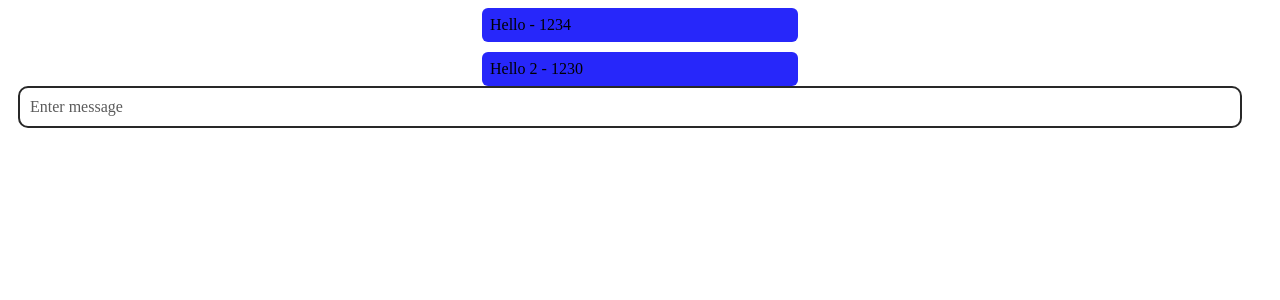
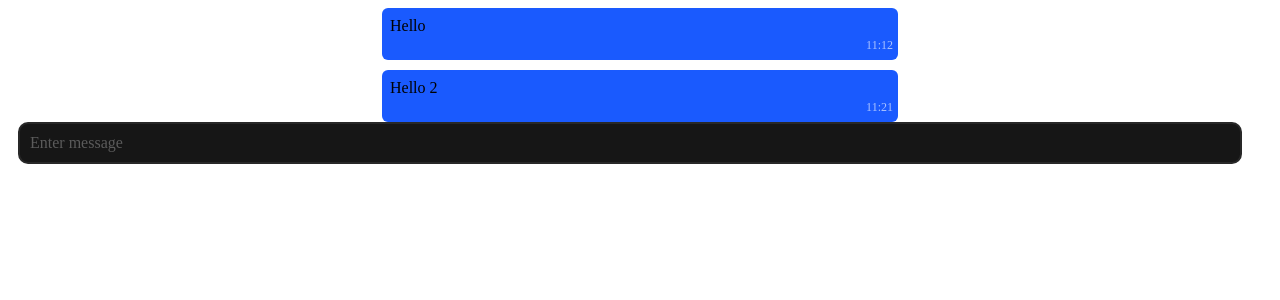
Before and after one commit to klimetzc/radio-fire, a Next.js app: page /RoomPage/RoomPage in a window 1280 px wide. Shown: the top 300 px of the page. Built offline with nearby package versions, Linux system fonts and the light colour scheme.

Commit message:
style: room css styling

```diff
--- a/package.json
+++ b/package.json
@@ -22,6 +22,7 @@
     "eslint": "8.29.0",
     "eslint-config-next": "13.0.6",
     "framer-motion": "^7.7.2",
+    "moment": "^2.29.4",
     "next": "13.0.6",
     "react": "18.2.0",
     "react-audio-player": "^0.17.0",
--- a/src/entities/ChatMessage/ChatMessage.styles.tsx
+++ b/src/entities/ChatMessage/ChatMessage.styles.tsx
@@ -3,8 +3,25 @@
 import styled from 'styled-components';
 
 export const Message = styled.div`
-  width: 300px;
+  position: relative;
+  width: 500px;
   padding: 8px;
-  background-color: #2727fa;
+  background-color: #1a5afe;
   border-radius: 6px;
+  font-weight: 400;
+  font-size: 16px;
+  line-height: 19px;
+  padding-bottom: 25px;
+
+  @media screen and (max-width: 600px) {
+    width: auto;
+  }
 `;
+
+export const Time = styled.div`
+  position: absolute;
+  bottom: 5px;
+  right: 5px;
+  color: #abc3ff;
+  font-size: 12px;
+`;
--- a/src/entities/ChatMessage/ChatMessage.tsx
+++ b/src/entities/ChatMessage/ChatMessage.tsx
@@ -1,3 +1,4 @@
+import moment from 'moment';
 import React from 'react';
 import * as S from './ChatMessage.styles';
 
@@ -8,10 +9,15 @@ interface IChatMessage {
   };
 }
 
+const getMMSSTime = (timestamp: string | number): string => {
+  return moment(new Date(timestamp)).format('HH:mm');
+};
+
 const ChatMessage: React.FC<IChatMessage> = ({ data }) => {
   return (
     <S.Message>
-      {data?.content || 'error message'} - {data?.timestamp || 'error time'}
+      {data?.content || 'error message'}
+      <S.Time>{getMMSSTime(data?.timestamp) || '00:00'}</S.Time>
     </S.Message>
   );
 };
--- a/src/entities/ChatMessage/ChatMessageList.styles.tsx
+++ b/src/entities/ChatMessage/ChatMessageList.styles.tsx
@@ -7,4 +7,9 @@ export const List = styled.div`
   flex-direction: column;
   align-items: center;
   gap: 10px;
+
+  @media screen and (max-width: 600px) {
+    align-items: stretch;
+    width: 100%;
+  }
 `;
--- a/src/features/chat/ui/EnterMessage.styles.ts
+++ b/src/features/chat/ui/EnterMessage.styles.ts
@@ -10,10 +10,12 @@ export const InputMessage = styled.div`
   bottom: 10px;
   border: 2px solid #282828;
   border-radius: 10px;
-  background-color: transparent;
+  background-color: #161616;
   margin: 10px;
   margin-top: auto;
   color: white;
+  max-height: 10rem;
+  overflow-y: auto;
 
   &:focus {
     outline: none;
--- a/src/features/chat/ui/EnterMessage.tsx
+++ b/src/features/chat/ui/EnterMessage.tsx
@@ -23,7 +23,7 @@ const EnterMessage = () => {
           ...messages!,
           {
             content: event.currentTarget.textContent!,
-            timestamp: `${Date.now()}`,
+            timestamp: `${new Date()}`,
           },
         ]);
       }
--- a/src/pages/RoomPage/RoomPageContext.tsx
+++ b/src/pages/RoomPage/RoomPageContext.tsx
@@ -12,8 +12,14 @@ export const ChatContext = createContext<
 >([]);
 
 const mockData = [
-  { content: 'Hello', timestamp: '1234' },
-  { content: 'Hello 2', timestamp: '1230' },
+  {
+    content: 'Hello',
+    timestamp: 'Wed Jan 11 2023 14:12:43 GMT+0300 (Москва, стандартное время)',
+  },
+  {
+    content: 'Hello 2',
+    timestamp: 'Wed Jan 11 2023 14:21:43 GMT+0300 (Москва, стандартное время)',
+  },
 ];
 
 const RoomPageContext = ({ children }: PropsWithChildren) => {
```
Also changed, not shown: 1 other file (tests, documents, lock files or other folders).
